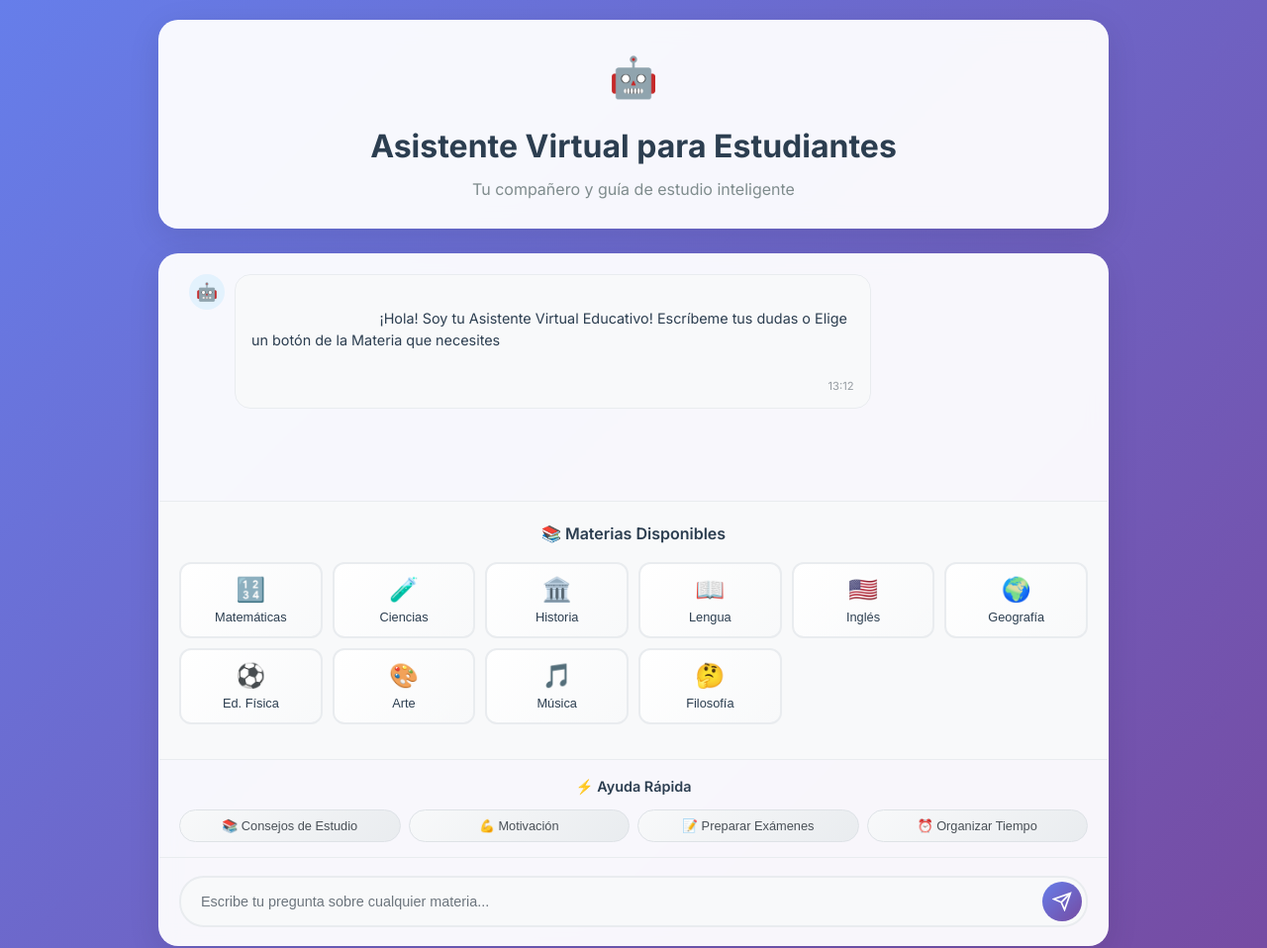
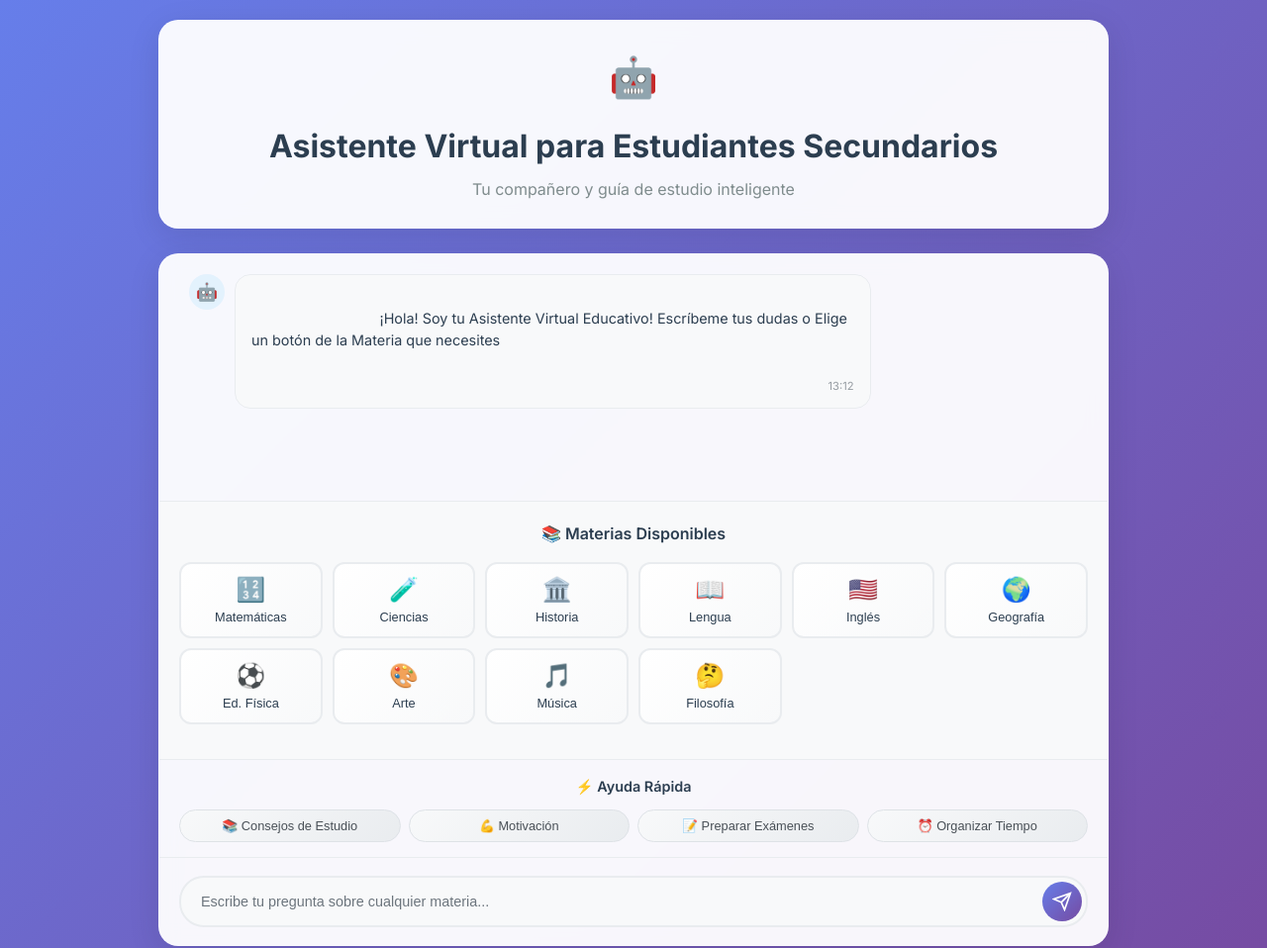
Before and after one commit to CEGJujuy/AV-Demo-V1, a website built with Vite: page index.html in a window 1280 px wide. Shown: the top 958 px of the page at 99% size. Built offline with nearby package versions, Linux system fonts and the light colour scheme.

Commit message:
Updated index.html

```diff
--- a/index.html
+++ b/index.html
@@ -12,7 +12,7 @@
         <header class="header">
             <div class="header-content">
                 <div class="robot-icon">🤖</div>
-                <h1>Asistente Virtual para Estudiantes</h1>
+                <h1>Asistente Virtual para Estudiantes Secundarios</h1>
                 <p>Tu compañero y guía de estudio inteligente </p>
             </div>
         </header>
```
